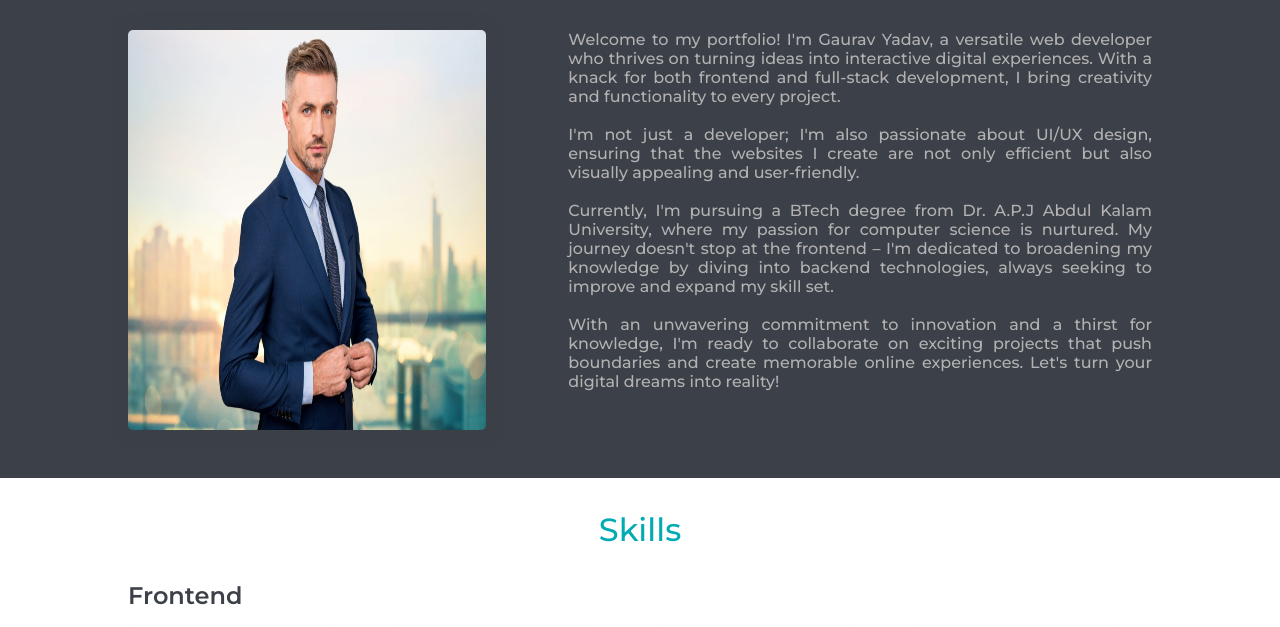
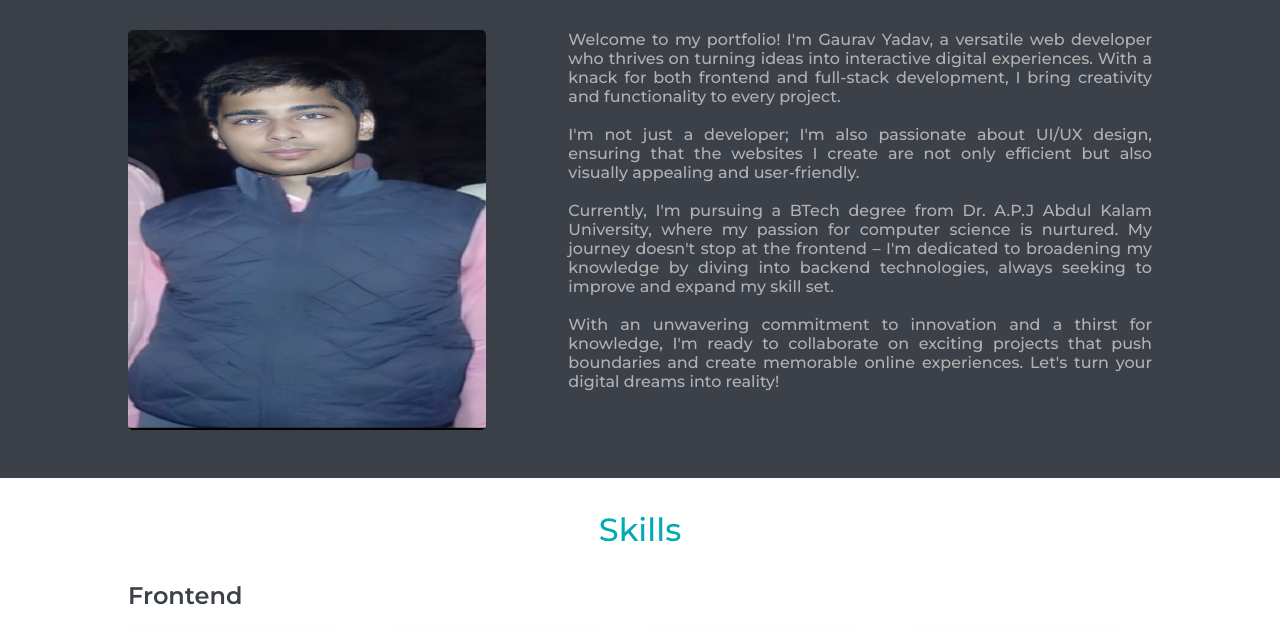
Before and after one commit to GauravYadav99/cv, a plain HTML site: page index.html in a window 1280 px wide. Shown: the part 581-1208 px from the top of the page. Drawn offline with nearby package versions, Linux system fonts and the light colour scheme; a web font is replaced by a local one.

Commit message:
profile photo change

```diff
--- a/index.html
+++ b/index.html
@@ -46,7 +46,7 @@
     <section id="about">
         <h2 class="section-heading">About Me</h2>
         <div class="container about-container">
-            <div class="about-img"><img src="images/menswear1.jpg" alt=""></div>
+            <div class="about-img"><img src="images/IMG_20230519_125437.jpg" alt=""></div>
             <div class="about-text">
                 Welcome to my portfolio! I'm Gaurav Yadav, a versatile web developer who thrives on turning ideas into interactive digital experiences. With a knack for both frontend and full-stack development, I bring creativity and functionality to every project.
                 <br>
```
Also changed, not shown: images/IMG_20230519_125437.jpg (added).
